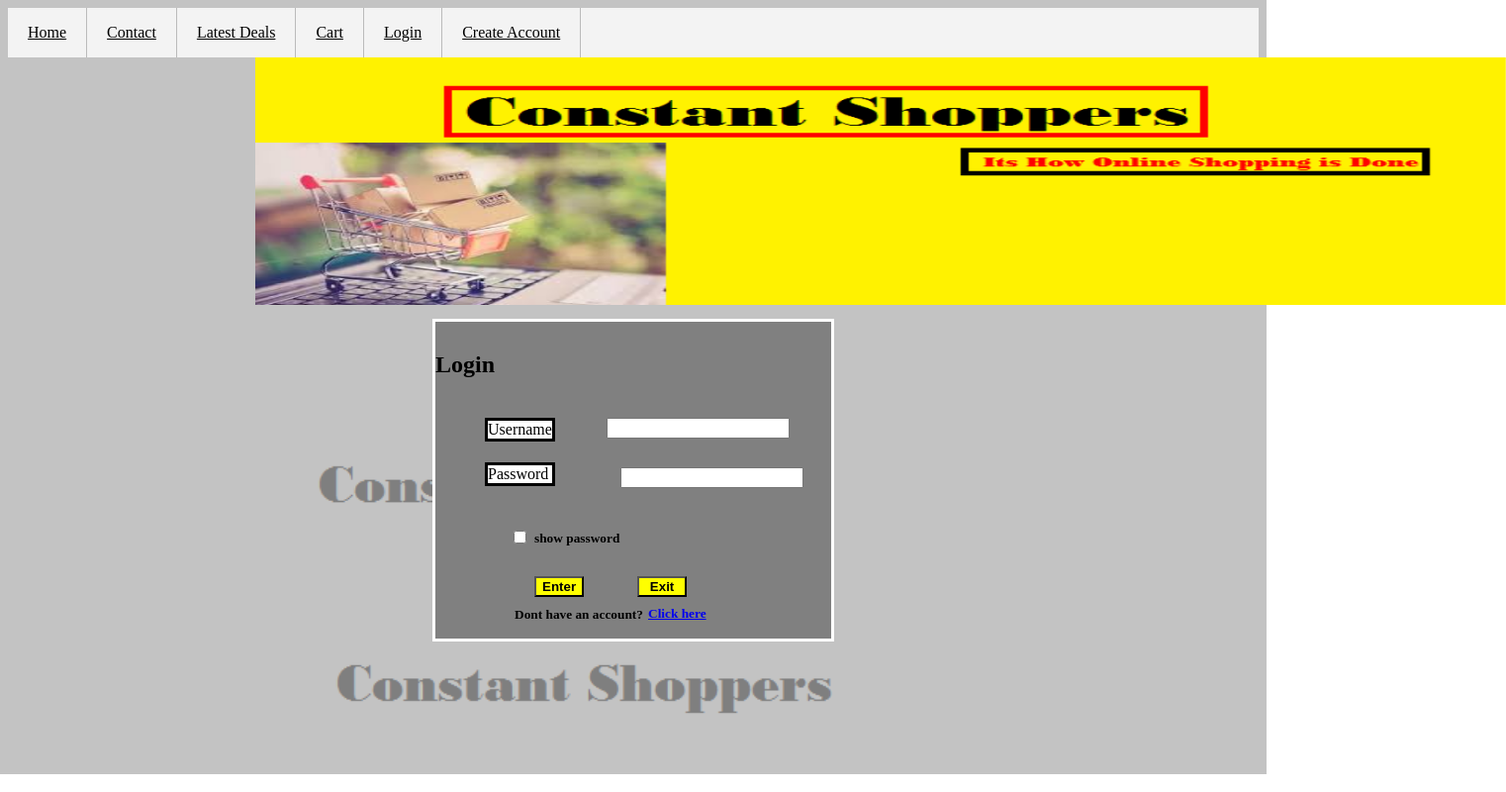
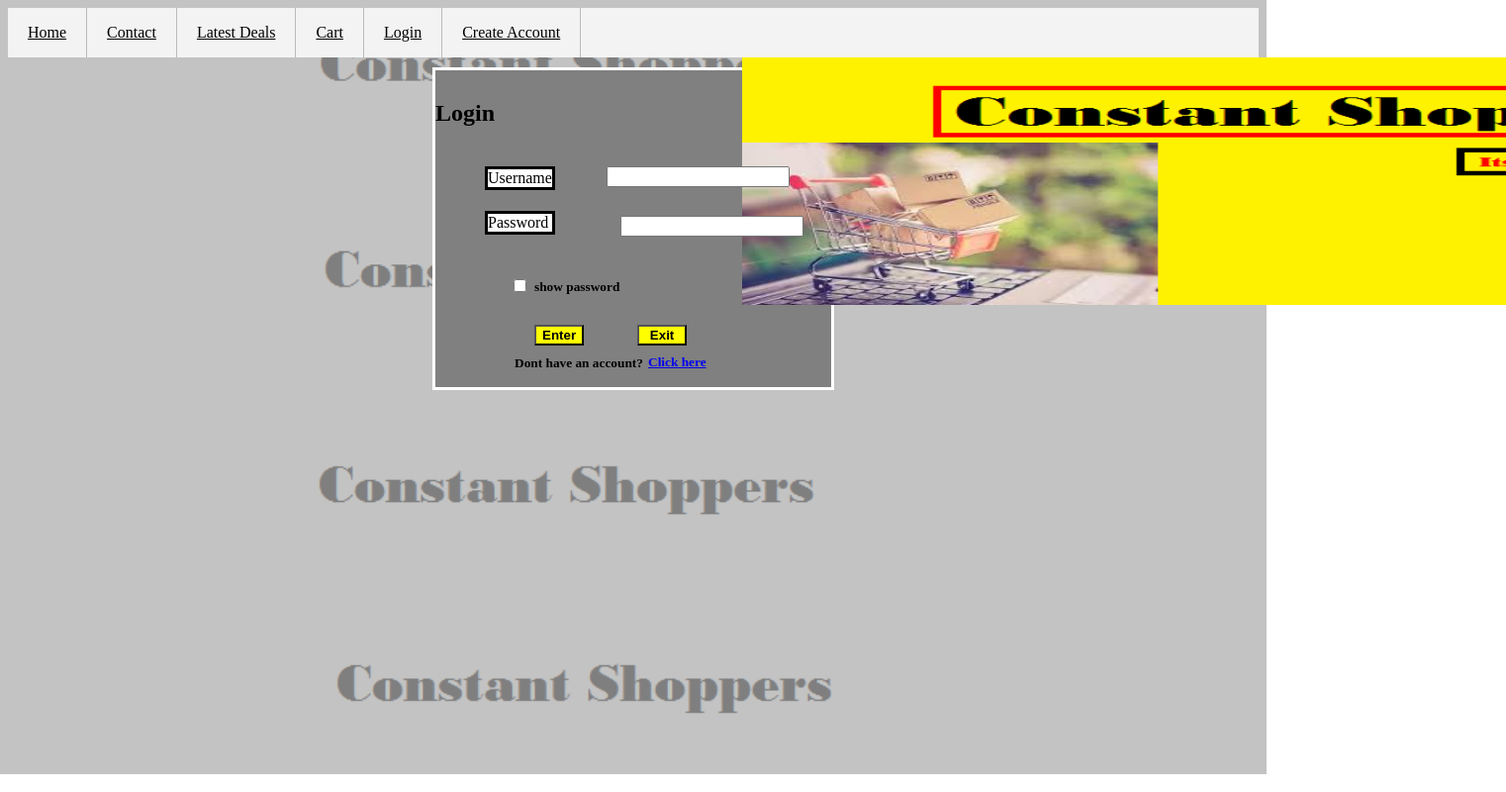
Before and after one commit to sudheendra-devs/suddu.github.io, a plain HTML site: page A.html in a window 1280 px wide. Shown: the whole page at 99% size, 1522 px wide, since content can reach past the window. Drawn offline with Linux system fonts and the light colour scheme.

Commit message:
Update A.html

```diff
--- a/A.html
+++ b/A.html
@@ -49,7 +49,7 @@ li a
 {
 
 display:block;
-color:BlaCK;
+color:Black;
 tex-align:center;
 padding:16px 20px;
 }
@@ -140,8 +140,8 @@ top:8px;
 }
 .g1
 {
-position:relative;
-left:250px;
+position:fixed;
+left:750px;
 }
 body
 {
```
